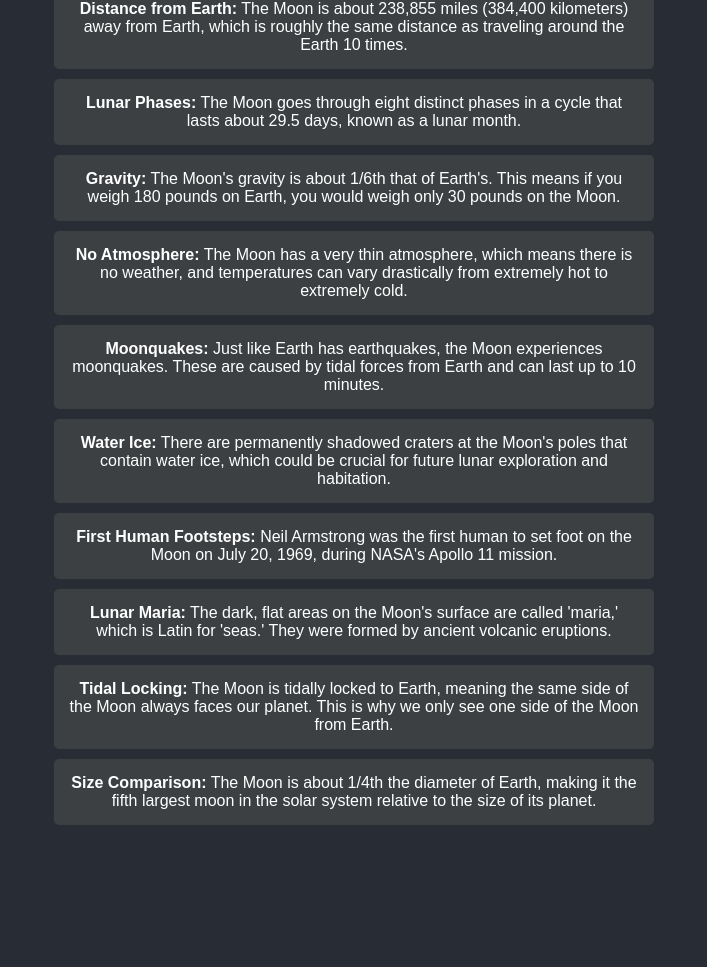
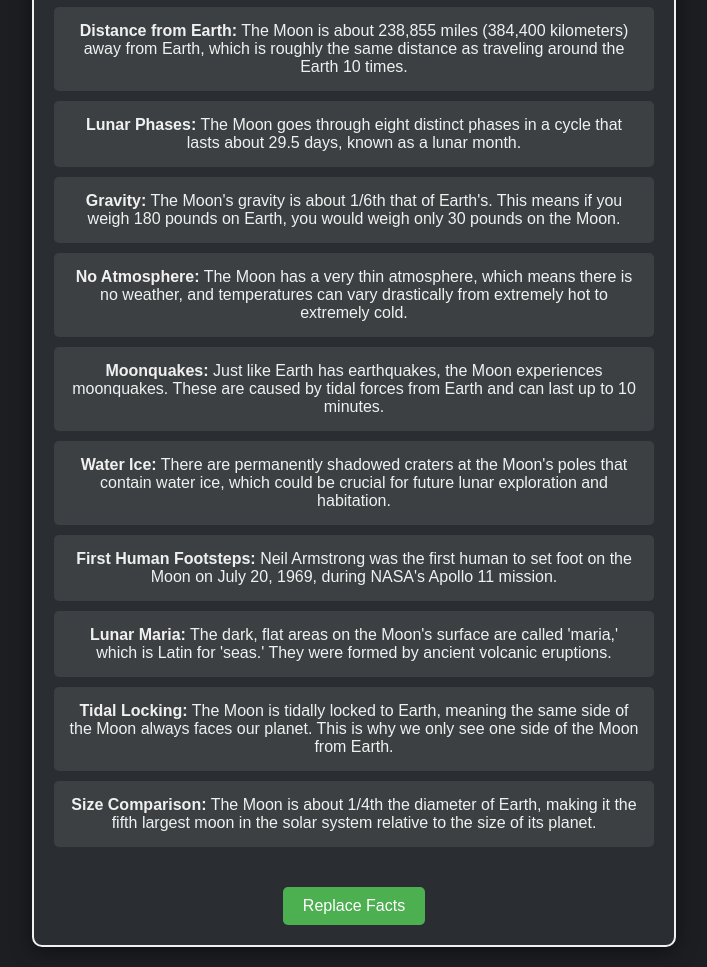
Before and after one commit to Ayushikumari882/Moonfacts, a plain HTML site: page index.html in a window 1280 px wide. Shown: the part 113-1080 px from the top of the page, without its empty margins (286-993 px from the left). Before the commit the page ends 974 px from the top, so only its background shows below. Drawn offline with Linux system fonts and the light colour scheme.

Commit message:
Update index.html

```diff
--- a/index.html
+++ b/index.html
@@ -6,26 +6,37 @@
     <title>Moon Facts</title>
     <style>
         body {
-            font-family: Arial, sans-serif;
-            background-color: #282c34;
-            color: white;
+            font-family: 'Arial', sans-serif;
+            background-color: #1c1e22;
+            color: #f0f0f0;
             margin: 0;
             padding: 20px;
+            display: flex;
+            flex-direction: column;
+            align-items: center;
         }
 
         .container {
             max-width: 600px;
             margin: auto;
             text-align: center;
+            border: 2px solid #f0f0f0;
+            border-radius: 10px;
+            padding: 20px;
+            background-color: #2a2d32;
+            box-shadow: 0 4px 20px rgba(0, 0, 0, 0.5);
         }
 
         h1 {
             margin-bottom: 20px;
+            font-size: 2em;
+            text-shadow: 1px 1px 2px #000;
         }
 
         ul {
             list-style-type: none;
             padding: 0;
+            margin: 20px 0;
         }
 
         li {
@@ -33,6 +44,27 @@
             margin: 10px 0;
             padding: 15px;
             border-radius: 5px;
+            transition: transform 0.2s;
+        }
+
+        li:hover {
+            transform: scale(1.05);
+        }
+
+        button {
+            background-color: #4CAF50;
+            color: white;
+            border: none;
+            padding: 10px 20px;
+            border-radius: 5px;
+            cursor: pointer;
+            font-size: 1em;
+            margin-top: 20px;
+            transition: background-color 0.3s;
+        }
+
+        button:hover {
+            background-color: #45a049;
         }
     </style>
 </head>
@@ -40,6 +72,7 @@
     <div class="container">
         <h1>Fun Facts About the Moon</h1>
         <ul id="moon-facts-list"></ul>
+        <button id="replace-facts-button">Replace Facts</button>
     </div>
     <script>
         const moonFacts = [
@@ -86,12 +119,25 @@
         ];
 
         const moonFactsList = document.getElementById('moon-facts-list');
+        const replaceFactsButton = document.getElementById('replace-facts-button');
 
-        moonFacts.forEach(fact => {
-            const li = document.createElement('li');
-            li.innerHTML = `<strong>${fact.fact}:</strong> ${fact.description}`;
-            moonFactsList.appendChild(li);
+        function displayFacts(facts) {
+            moonFactsList.innerHTML = '';
+            facts.forEach(fact => {
+                const li = document.createElement('li');
+                li.innerHTML = `<strong>${fact.fact}:</strong> ${fact.description}`;
+                moonFactsList.appendChild(li);
+            });
+        }
+
+        replaceFactsButton.addEventListener('click', () => {
+            // Shuffle the facts array to display them in a random order
+            const shuffledFacts = moonFacts.sort(() => Math.random() - 0.5);
+            displayFacts(shuffledFacts);
         });
+
+        // Initial display of facts
+        displayFacts(moonFacts);
     </script>
 </body>
 </html>
```
